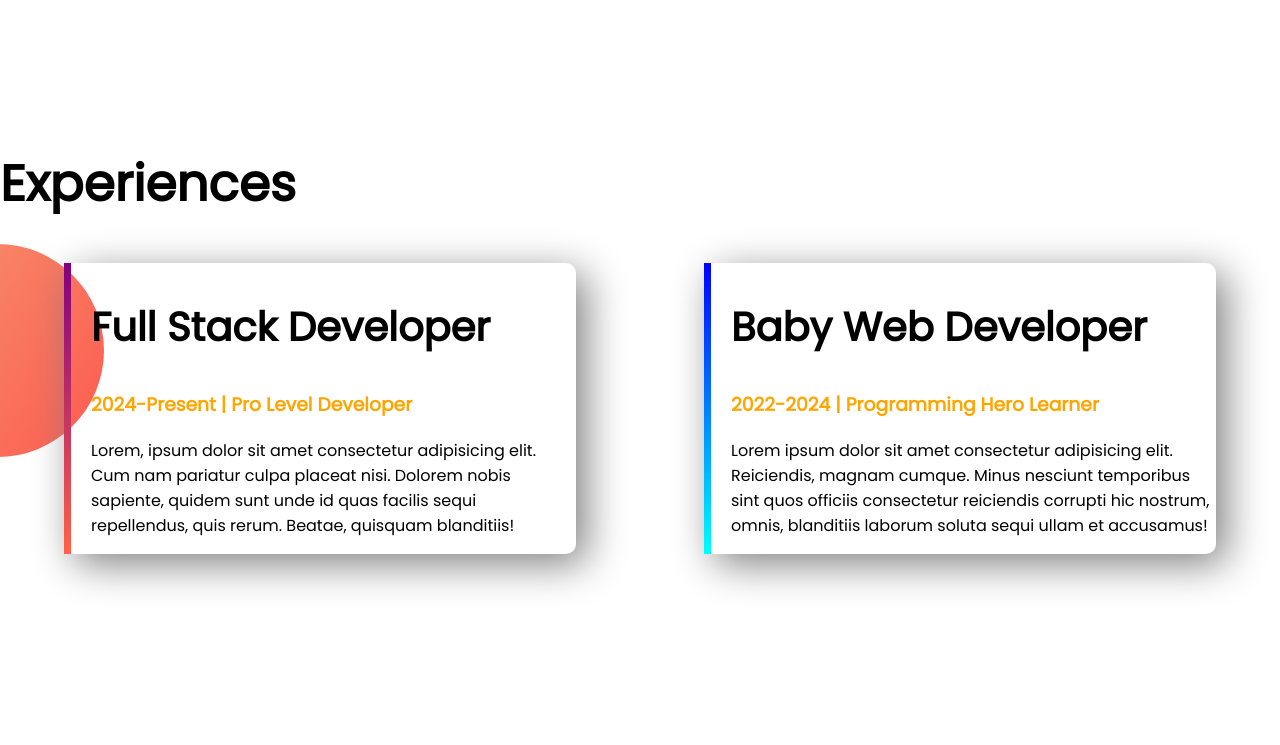
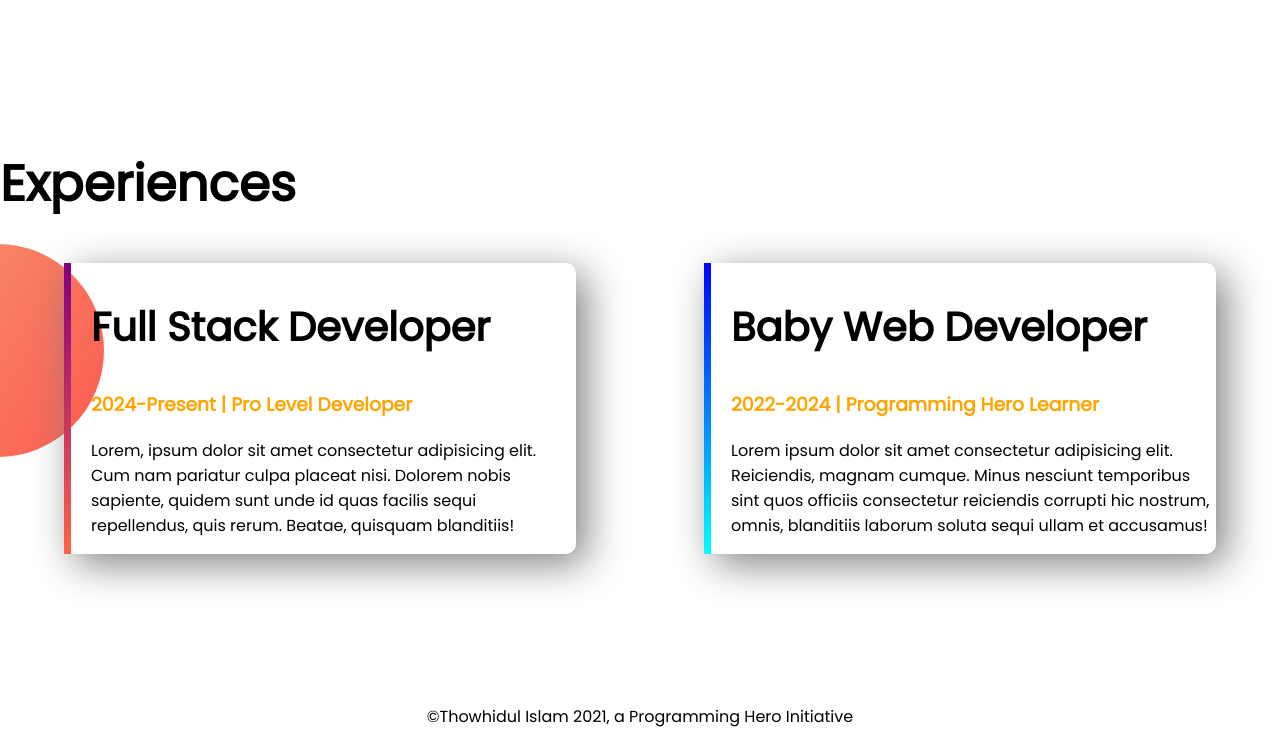
Before and after one commit to thowhidulislam/developer-portfolio, a plain HTML site: page index.html in a window 1280 px wide. Shown: the part 1091-1836 px from the top of the page. Before the commit the page ends 1795 px from the top, so only its background shows below. Drawn offline with Linux system fonts and the light colour scheme.

Commit message:
footer added

```diff
--- a/index.html
+++ b/index.html
@@ -74,6 +74,10 @@
         </div>
     </section>
 
+    <footer>
+        <p>&copy;Thowhidul Islam 2021, a Programming Hero Initiative</p>
+    </footer>
+
 </body>
 
 </html>
--- a/style.css
+++ b/style.css
@@ -77,3 +77,7 @@ h2 {
     border-image: linear-gradient(purple, tomato);
     border-image-slice: 1;
 }
+
+footer p {
+    text-align: center;
+}
```
Also changed, not shown: 4 other files.
